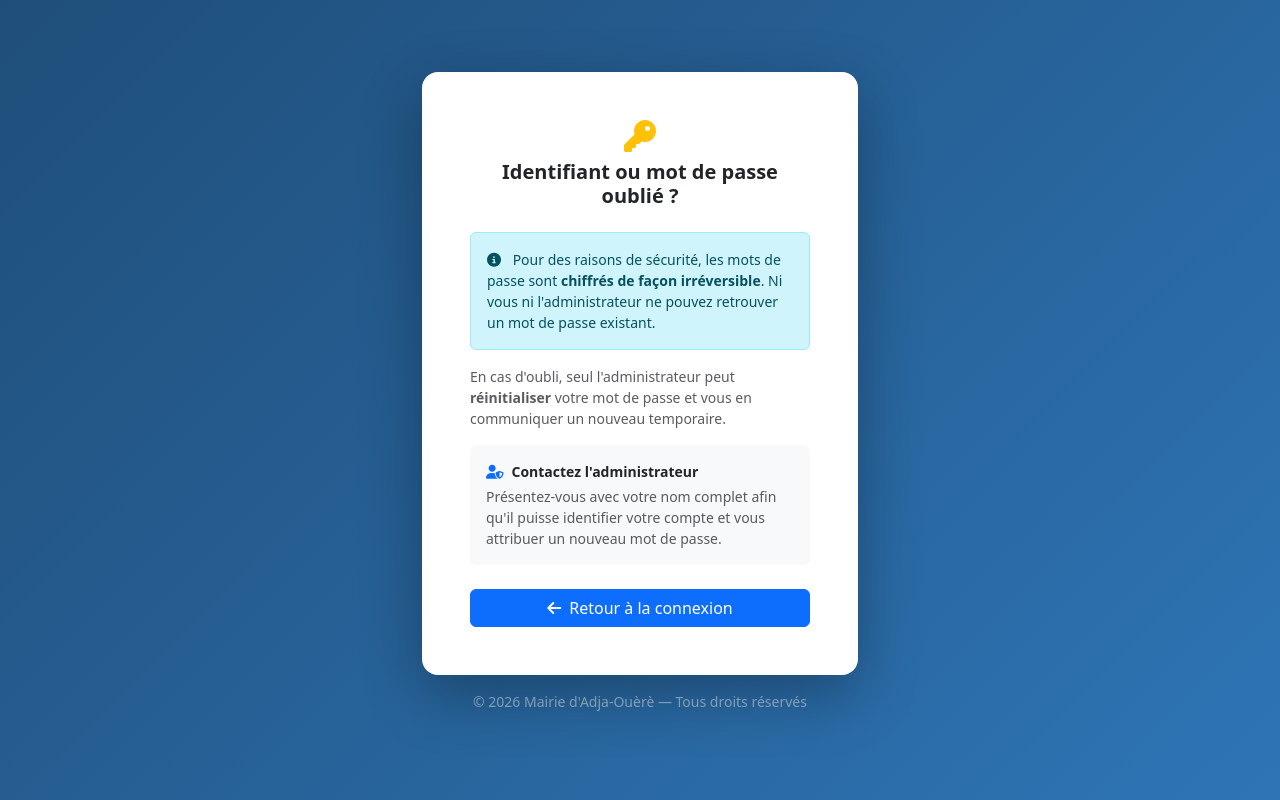
After one commit to JupiterMo01/pta-mairie-adja-ouere, a Flask app: page /mdp-oublie in a window 1280 px wide. The commit adds this page. Run offline with Flask 3, Linux system fonts and the light colour scheme.

Commit message:
Securite : note chiffrement MDP, mot de passe oublie, reset admin
Co-Authored-By: Claude Sonnet 4.6 <noreply@anthropic.com>

```diff
--- a/auth/routes.py
+++ b/auth/routes.py
@@ -45,6 +45,11 @@ def logout():
     return redirect(url_for('auth.login'))
 
 
+@auth_bp.route('/mdp-oublie')
+def mdp_oublie():
+    return render_template('auth/mdp_oublie.html')
+
+
 @auth_bp.route('/changer-mot-de-passe', methods=['GET', 'POST'])
 @login_required
 def change_password():
--- a/templates/auth/change_password.html
+++ b/templates/auth/change_password.html
@@ -10,6 +10,12 @@
         <h5 class="mb-0"><i class="fas fa-lock me-2"></i>Modifier mon mot de passe</h5>
       </div>
       <div class="card-body">
+        <div class="alert alert-success py-2 small mb-3">
+          <i class="fas fa-shield-alt me-2"></i>
+          <strong>Vos mots de passe sont protégés.</strong>
+          Ils sont chiffrés de façon irréversible (PBKDF2-SHA256) avant d'être enregistrés.
+          Personne — pas même l'administrateur — ne peut lire votre mot de passe.
+        </div>
         <p class="text-muted small mb-4">
           <i class="fas fa-info-circle me-1"></i>
           Le nouveau mot de passe doit contenir au moins 6 caractères.
--- a/templates/auth/login.html
+++ b/templates/auth/login.html
@@ -57,6 +57,11 @@
             <i class="fas fa-sign-in-alt me-2"></i>Se connecter
           </button>
         </form>
+        <div class="text-center mt-3">
+          <a href="{{ url_for('auth.mdp_oublie') }}" class="text-muted small">
+            <i class="fas fa-question-circle me-1"></i>Identifiant ou mot de passe oublié ?
+          </a>
+        </div>
       </div>
     </div>
     <p class="text-center text-white-50 small mt-3 mb-1">
--- /dev/null
+++ b/templates/auth/mdp_oublie.html
@@ -0,0 +1,52 @@
+<!DOCTYPE html>
+<html lang="fr">
+<head>
+  <meta charset="UTF-8">
+  <meta name="viewport" content="width=device-width, initial-scale=1.0">
+  <title>Identifiant ou mot de passe oublié — PTA Mairie d'Adja-Ouèrè</title>
+  <link href="https://cdn.jsdelivr.net/npm/bootstrap@5.3.2/dist/css/bootstrap.min.css" rel="stylesheet">
+  <link href="https://cdnjs.cloudflare.com/ajax/libs/font-awesome/6.5.0/css/all.min.css" rel="stylesheet">
+  <style>
+    body { background: linear-gradient(135deg, #1F4E79 0%, #2E75B6 100%); min-height: 100vh; }
+    .card-login { border: none; border-radius: 16px; box-shadow: 0 20px 60px rgba(0,0,0,0.3); }
+  </style>
+</head>
+<body class="d-flex align-items-center justify-content-center py-5">
+  <div class="container" style="max-width:460px;">
+    <div class="card card-login">
+      <div class="card-body p-5">
+        <div class="text-center mb-4">
+          <i class="fas fa-key fa-2x text-warning mb-2"></i>
+          <h5 class="fw-bold mb-0">Identifiant ou mot de passe oublié ?</h5>
+        </div>
+
+        <div class="alert alert-info small">
+          <i class="fas fa-info-circle me-2"></i>
+          Pour des raisons de sécurité, les mots de passe sont <strong>chiffrés de façon irréversible</strong>.
+          Ni vous ni l'administrateur ne pouvez retrouver un mot de passe existant.
+        </div>
+
+        <p class="text-muted small mb-3">
+          En cas d'oubli, seul l'administrateur peut <strong>réinitialiser</strong> votre mot de passe
+          et vous en communiquer un nouveau temporaire.
+        </p>
+
+        <div class="card bg-light border-0 rounded p-3 mb-4">
+          <p class="fw-semibold mb-1 small"><i class="fas fa-user-shield me-2 text-primary"></i>Contactez l'administrateur</p>
+          <p class="text-muted small mb-0">
+            Présentez-vous avec votre nom complet afin qu'il puisse identifier votre compte
+            et vous attribuer un nouveau mot de passe.
+          </p>
+        </div>
+
+        <a href="{{ url_for('auth.login') }}" class="btn btn-primary w-100">
+          <i class="fas fa-arrow-left me-2"></i>Retour à la connexion
+        </a>
+      </div>
+    </div>
+    <p class="text-center text-white-50 small mt-3">
+      &copy; 2026 Mairie d'Adja-Ouèrè — Tous droits réservés
+    </p>
+  </div>
+</body>
+</html>
```
Also changed, not shown: admin/routes.py (+14 -0 lines), templates/admin/users.html (+42 -0 lines).
